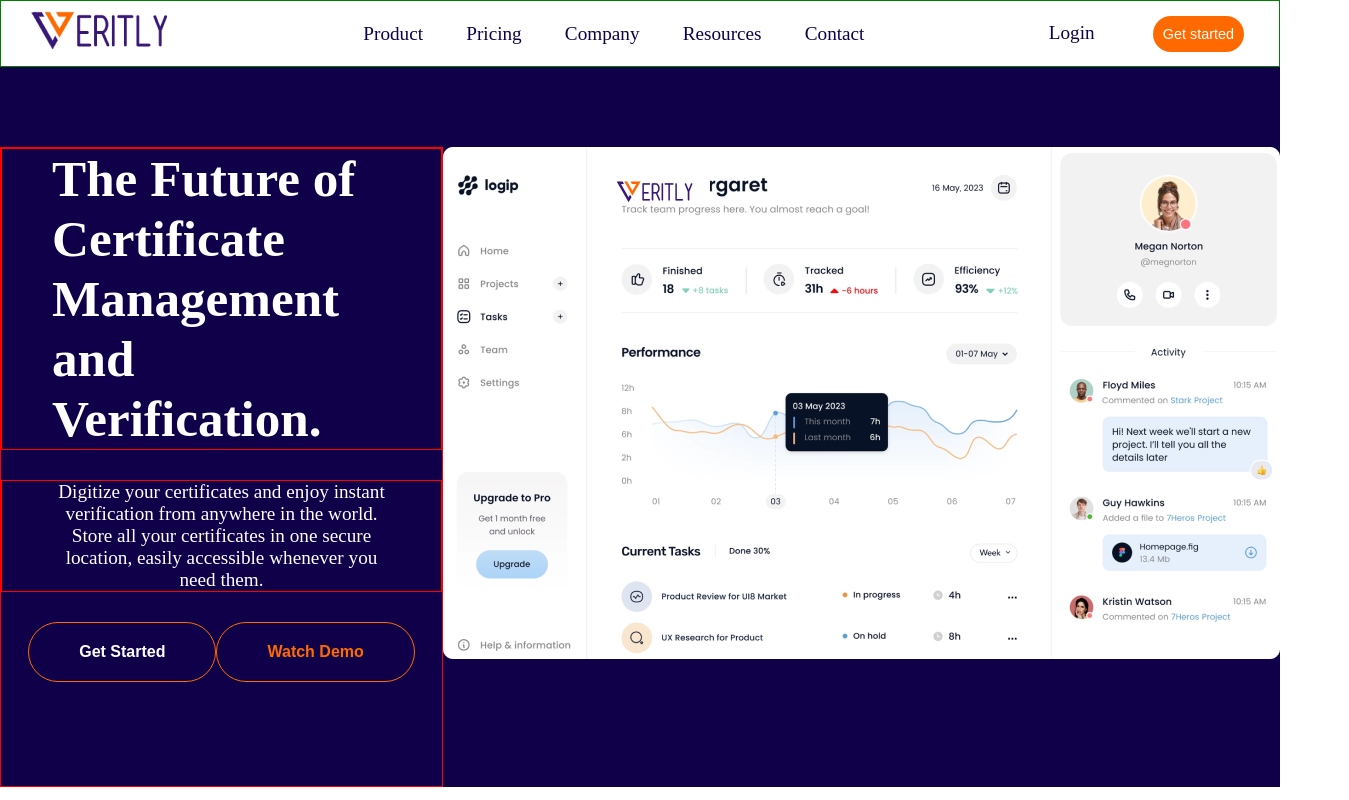
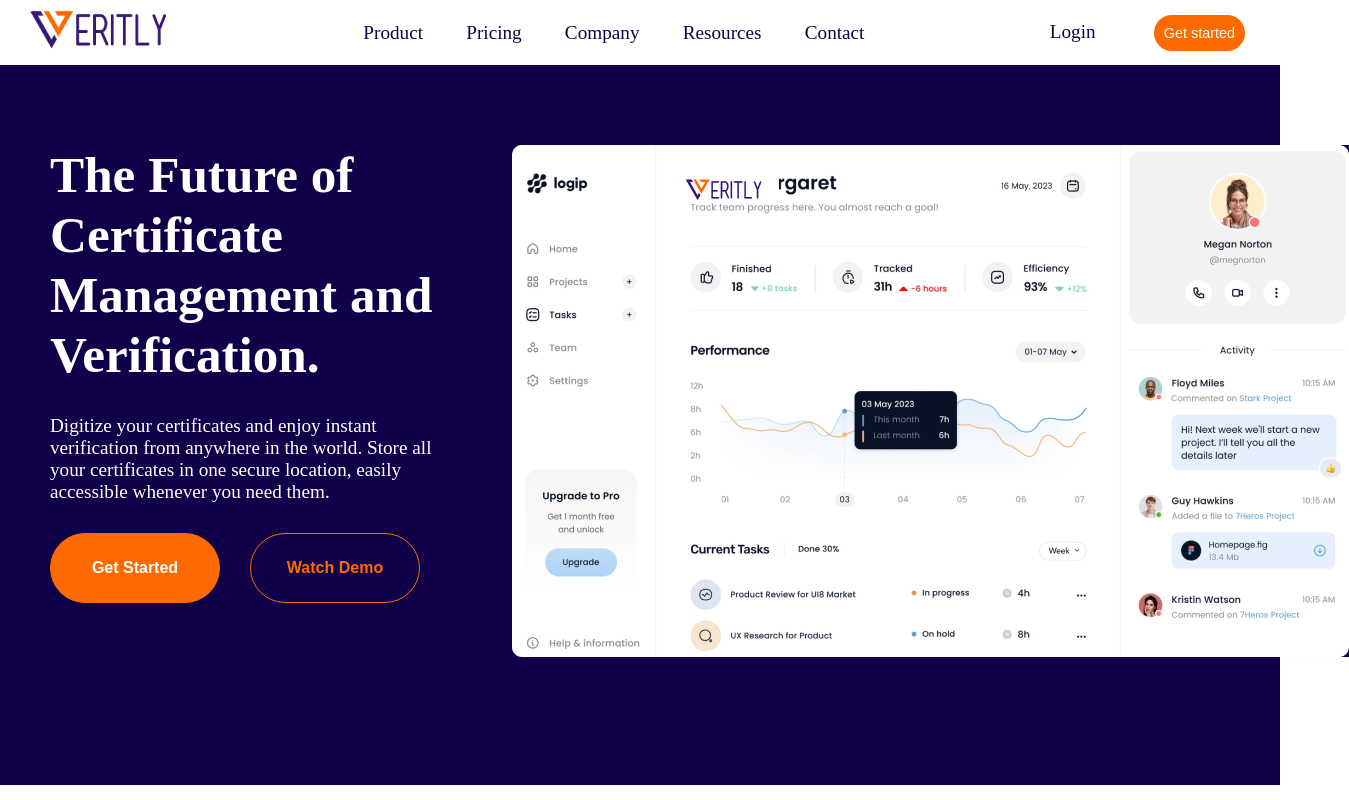
Before and after one commit to Perismuthoni/veritly, a React (Create React App) app: page / in a window 1280 px wide. Shown: the top 800 px of the page, 1349 px wide, since content can reach past the window. Built offline with nearby package versions, Linux system fonts and the light colour scheme.

Commit message:
progressive

```diff
--- a/src/css/landing.css
+++ b/src/css/landing.css
@@ -32,8 +32,12 @@
   padding-top: 80px;
 }
 .landing-left{
-  width : 50%;
-  border: 1px solid red;
+  width : 40%;
+  padding: 0 50px ;
+
+}
+.landing-right{
+  width : 60%;
 }
 
 .landing-header {
@@ -43,9 +47,8 @@
   line-height: 60px;
   word-wrap: break-word;
   margin-bottom: 30px;
-  padding: 0 50px ;
   text-align: left;
-  border: 1px solid red;
+
 }
 
 .landing-paragragh {
@@ -54,24 +57,25 @@
   font-weight: 400;
   margin-bottom: 50px;
   word-wrap: break-word;
-  padding: 0 50px ;
    margin-bottom: 30px;
-  border: 1px solid red;
+   text-align: left;
+}
+.landing-buttons{
+  display:flex;
+  align-items: left;
 }
 
 
 .get-started {
-  background-color: var(--primary-blue);
+  background-color: var(--primary-orange);
   color: white;
   border: 1px solid #FF6A00;
   border-radius: 60px;
-  justify-content: flex-start;
-  align-items: flex-start;
-  padding: 20px 50px;
-  gap: 10px;
-  font-size: 16px;
-  font-style: normal;
-  font-weight: 900;
+  width: 170px;
+  height: 70px;
+  font-size: 1em;
+  font-weight: bold;
+  margin-right: 30px;
 }
 
 .watch-demo {
@@ -79,13 +83,10 @@
   color: #FF6A00;
   border: 1px solid #FF6A00;
   border-radius: 60px;
-  justify-content: flex-start;
-  align-items: flex-start;
-  padding: 20px 50px;
-  gap: 10px;
-  font-size: 16px;
-  font-style: normal;
-  font-weight: 900;
+  width: 170px;
+  height: 70px;
+  font-size: 1em;
+  font-weight: bold;
 }
 
 
--- a/src/css/navbar.css
+++ b/src/css/navbar.css
@@ -4,7 +4,6 @@
     background-color: inherit;
     color: Black;
     padding: 5px 20px;
-    border: 1px solid green;
     align-items: center;
     word-spacing: 2em;
   font-size: 1.2em;
--- a/src/js/landing.js
+++ b/src/js/landing.js
@@ -36,6 +36,7 @@
             location, easily accessible whenever you need them.
           </div>
 
+          <div className="landing-buttons">
           <a href="/">
             <button className="get-started"> Get Started </button>
           </a>
@@ -43,8 +44,13 @@
           <a href>
             <button className="watch-demo"> Watch Demo </button>{' '}
           </a>
+          </div>
+
+
+
+
         </div>
-        <div className="" >
+        <div className="landing-right" >
         <img src={Dashboard_img} alt="description" />
 
         </div>
```
